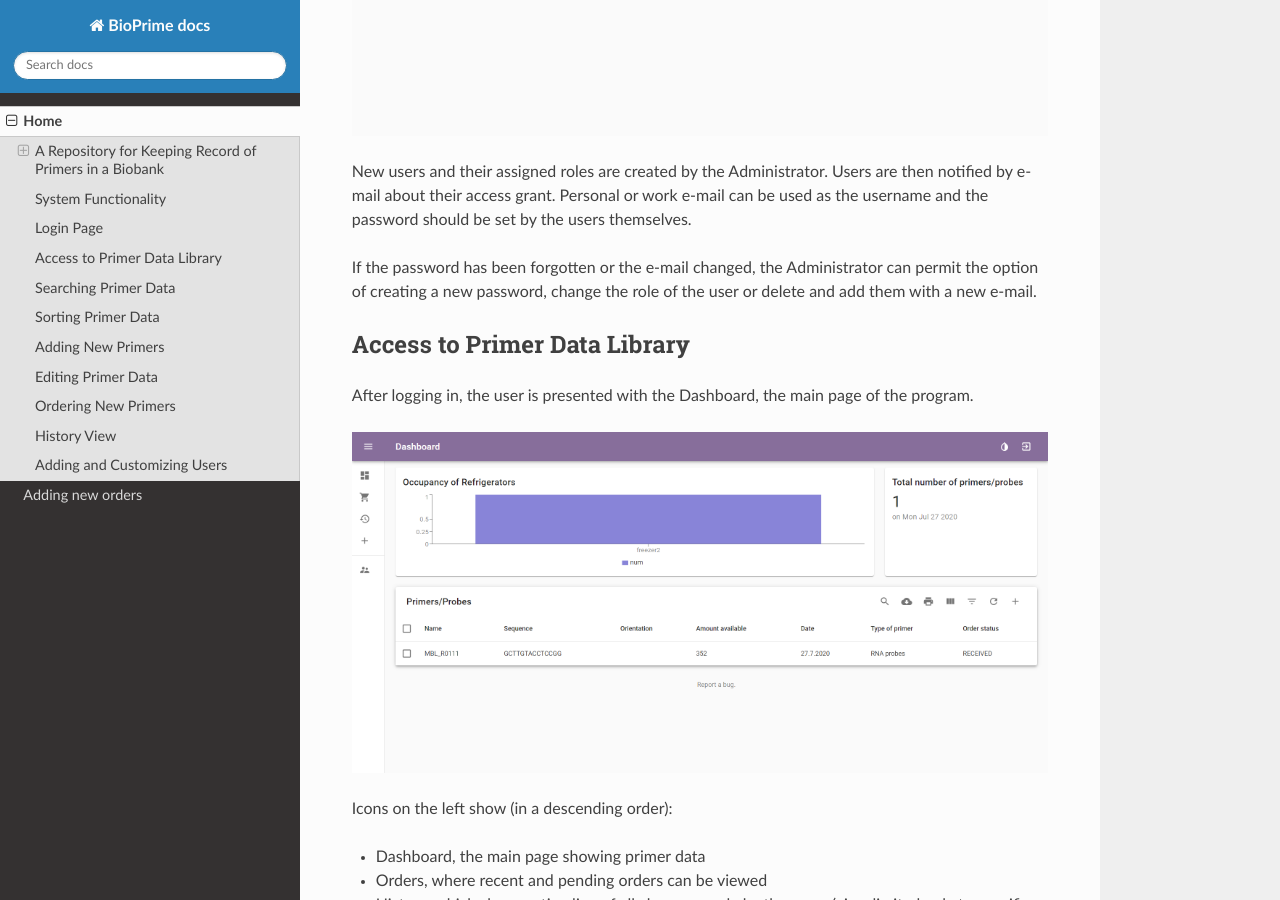
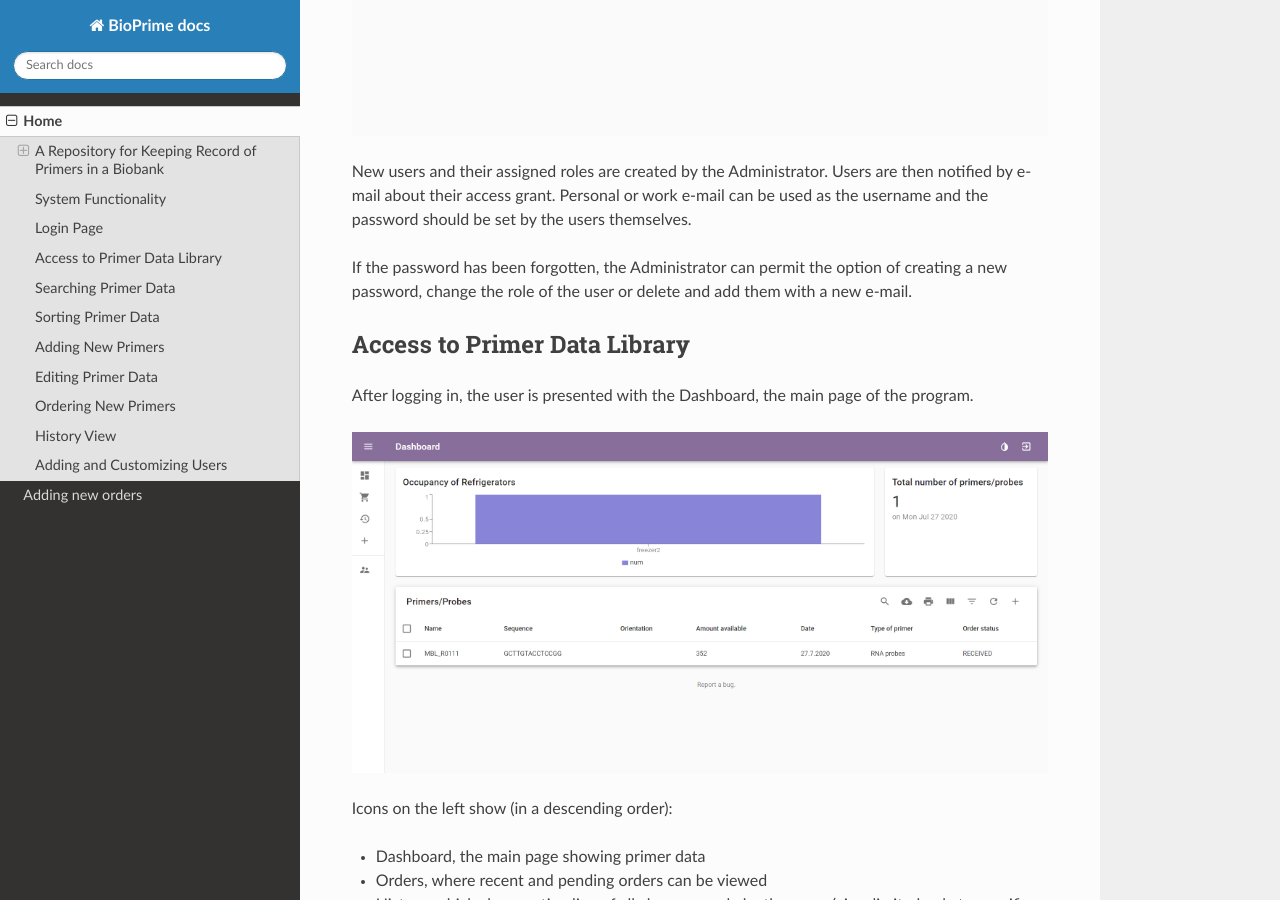
Before and after one commit to Bio-Prime/documentation, an MkDocs documentation site: the page built from docs/index.md, in a window 1280 px wide and 900 px high, scrolled down 3570 px. Built offline with MkDocs 1.6.1, drawn with Linux system fonts in a browser that asks for light colours; nearby versions of some CDN libraries.

Commit message:
popravila besedilo logina

```diff
--- a/docs/index.md
+++ b/docs/index.md
@@ -75,7 +75,7 @@ When you access the BioPrime website, the page first offers you the login option
 
 New users and their assigned roles are created by the Administrator. Users are then notified by e-mail about their access grant. Personal or work e-mail can be used as the username and the password should be set by the users themselves.
 
-If the password has been forgotten or the e-mail changed, the Administrator can permit the option of creating a new password, change the role of the user or delete and add them with a new e-mail.
+If the password has been forgotten, the Administrator can permit the option of creating a new password, change the role of the user or delete and add them with a new e-mail.
 
 ## Access to Primer Data Library
 
```
